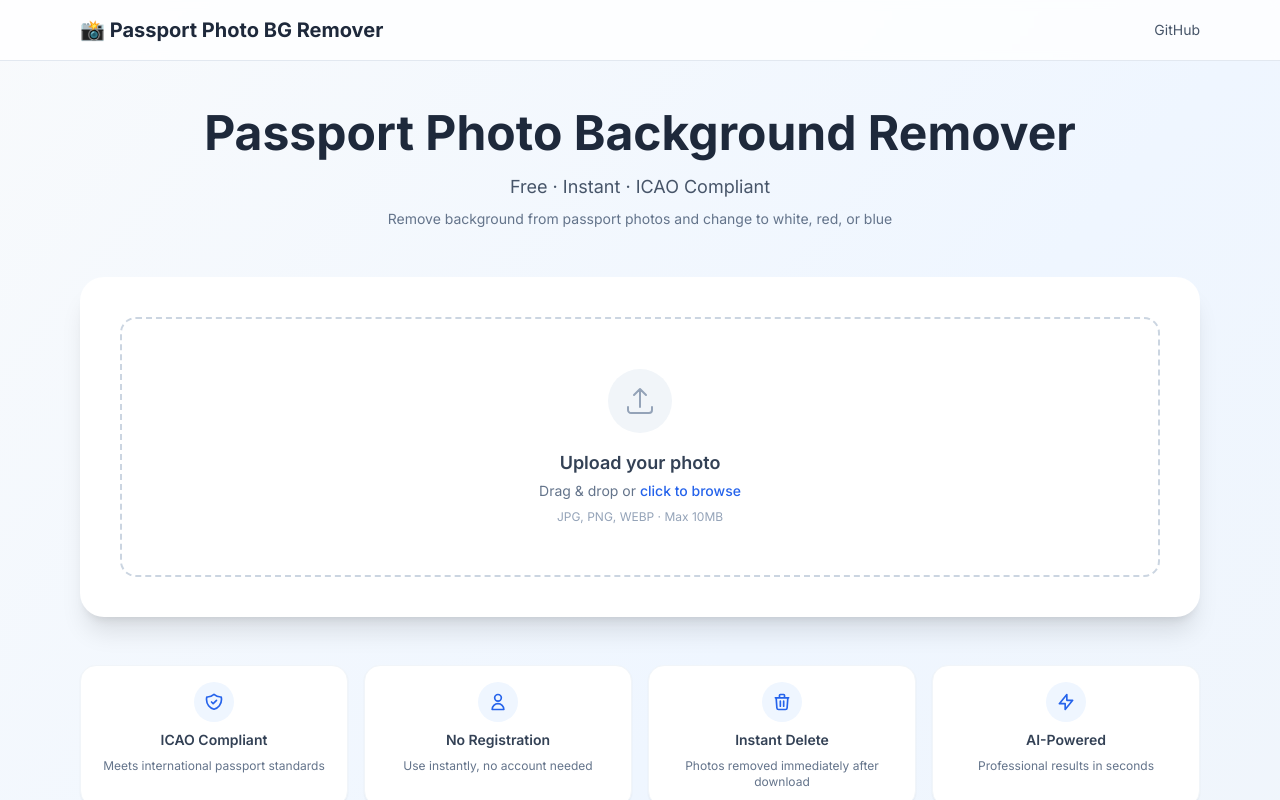
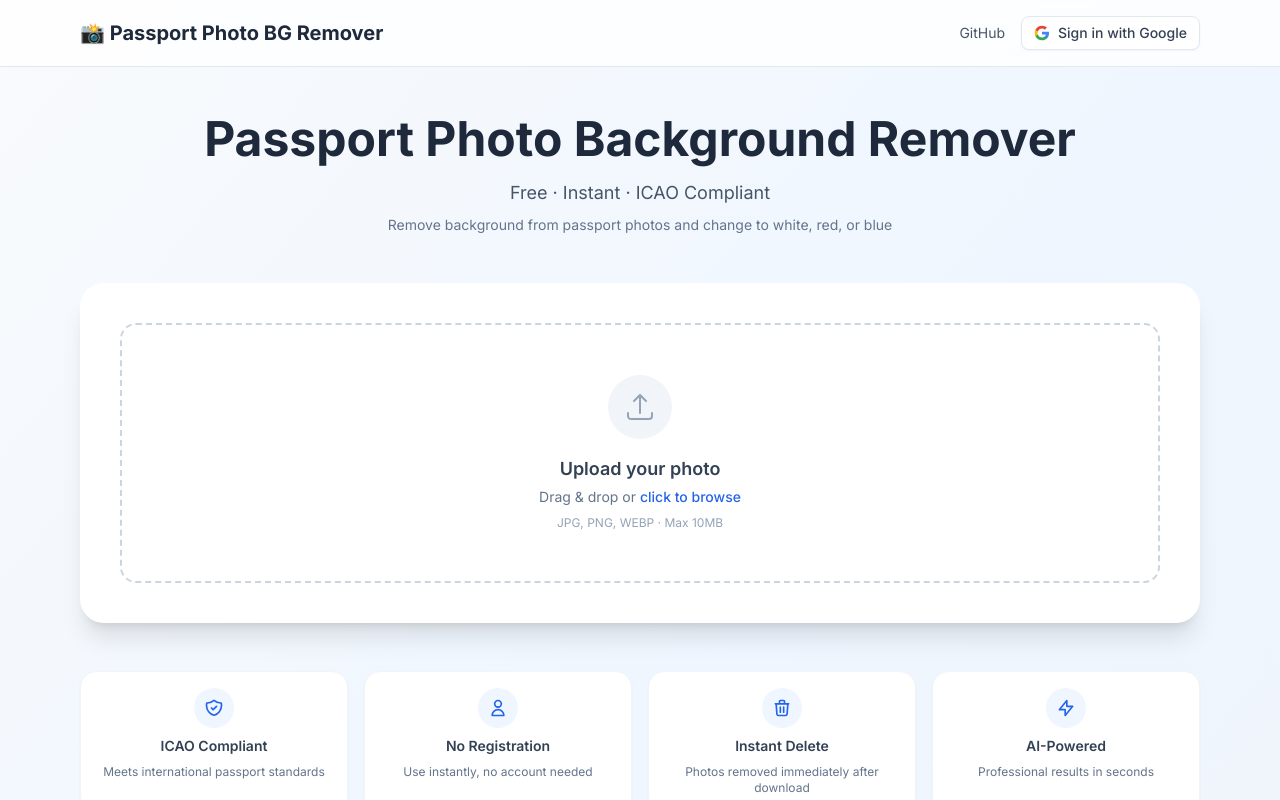
Before and after one commit to Jianyun899/passport-bg-remover, a Next.js app: page / in a window 1280 px wide. Shown: the top 800 px of the page. Built offline with nearby package versions, Linux system fonts and the light colour scheme; no server answers.

Commit message:
feat: add Google OAuth login via NextAuth.js

```diff
--- /dev/null
+++ b/app/api/auth/[...nextauth]/route.ts
@@ -0,0 +1,19 @@
+import NextAuth from "next-auth"
+import GoogleProvider from "next-auth/providers/google"
+
+const handler = NextAuth({
+  providers: [
+    GoogleProvider({
+      clientId: process.env.GOOGLE_CLIENT_ID!,
+      clientSecret: process.env.GOOGLE_CLIENT_SECRET!,
+    }),
+  ],
+  secret: process.env.NEXTAUTH_SECRET,
+  callbacks: {
+    async session({ session }) {
+      return session
+    },
+  },
+})
+
+export { handler as GET, handler as POST }
--- a/app/layout.tsx
+++ b/app/layout.tsx
@@ -1,6 +1,7 @@
 import type { Metadata } from 'next'
 import { Inter } from 'next/font/google'
 import './globals.css'
+import { Providers } from './providers'
 
 const inter = Inter({ subsets: ['latin'] })
 
@@ -20,7 +21,9 @@
 export default function RootLayout({ children }: { children: React.ReactNode }) {
   return (
     <html lang="en">
-      <body className={inter.className}>{children}</body>
+      <body className={inter.className}>
+        <Providers>{children}</Providers>
+      </body>
     </html>
   )
 }
--- a/app/page.tsx
+++ b/app/page.tsx
@@ -9,6 +9,7 @@
 import DownloadButton from '@/components/DownloadButton'
 import TrustBadges from '@/components/TrustBadges'
 import HowItWorks from '@/components/HowItWorks'
+import AuthButton from '@/components/AuthButton'
 
 export default function Home() {
   const [originalFile, setOriginalFile] = useState<File | null>(null)
@@ -67,6 +68,7 @@
       <header className="border-b border-slate-200 bg-white/80 backdrop-blur-sm sticky top-0 z-50">
         <div className="max-w-6xl mx-auto px-4 py-4 flex items-center justify-between">
           <h1 className="text-xl font-bold text-slate-800">📸 Passport Photo BG Remover</h1>
+          <div className="flex items-center gap-4">
             <a
               href="https://github.com/Jianyun899/passport-bg-remover"
               target="_blank"
@@ -75,6 +77,8 @@
             >
               GitHub
             </a>
+            <AuthButton />
+          </div>
         </div>
       </header>
 
--- /dev/null
+++ b/app/providers.tsx
@@ -0,0 +1,7 @@
+'use client'
+
+import { SessionProvider } from 'next-auth/react'
+
+export function Providers({ children }: { children: React.ReactNode }) {
+  return <SessionProvider>{children}</SessionProvider>
+}
--- /dev/null
+++ b/components/AuthButton.tsx
@@ -0,0 +1,61 @@
+'use client'
+
+import { useSession, signIn, signOut } from 'next-auth/react'
+
+export default function AuthButton() {
+  const { data: session, status } = useSession()
+
+  if (status === 'loading') {
+    return (
+      <div className="w-8 h-8 rounded-full bg-slate-200 animate-pulse" />
+    )
+  }
+
+  if (session) {
+    return (
+      <div className="flex items-center gap-2">
+        {session.user?.image && (
+          <img
+            src={session.user.image}
+            alt={session.user.name ?? 'User'}
+            className="w-8 h-8 rounded-full border border-slate-200"
+          />
+        )}
+        <span className="text-sm text-slate-700 hidden sm:block">{session.user?.name}</span>
+        <button
+          onClick={() => signOut()}
+          className="text-sm text-slate-500 hover:text-red-500 transition-colors ml-1"
+        >
+          Sign out
+        </button>
+      </div>
+    )
+  }
+
+  return (
+    <button
+      onClick={() => signIn('google')}
+      className="flex items-center gap-2 px-3 py-1.5 rounded-lg border border-slate-200 bg-white hover:bg-slate-50 text-sm text-slate-700 font-medium transition-colors shadow-sm"
+    >
+      <svg className="w-4 h-4" viewBox="0 0 24 24">
+        <path
+          fill="#4285F4"
+          d="M22.56 12.25c0-.78-.07-1.53-.2-2.25H12v4.26h5.92c-.26 1.37-1.04 2.53-2.21 3.31v2.77h3.57c2.08-1.92 3.28-4.74 3.28-8.09z"
+        />
+        <path
+          fill="#34A853"
+          d="M12 23c2.97 0 5.46-.98 7.28-2.66l-3.57-2.77c-.98.66-2.23 1.06-3.71 1.06-2.86 0-5.29-1.93-6.16-4.53H2.18v2.84C3.99 20.53 7.7 23 12 23z"
+        />
+        <path
+          fill="#FBBC05"
+          d="M5.84 14.09c-.22-.66-.35-1.36-.35-2.09s.13-1.43.35-2.09V7.07H2.18C1.43 8.55 1 10.22 1 12s.43 3.45 1.18 4.93l3.66-2.84z"
+        />
+        <path
+          fill="#EA4335"
+          d="M12 5.38c1.62 0 3.06.56 4.21 1.64l3.15-3.15C17.45 2.09 14.97 1 12 1 7.7 1 3.99 3.47 2.18 7.07l3.66 2.84c.87-2.6 3.3-4.53 6.16-4.53z"
+        />
+      </svg>
+      Sign in with Google
+    </button>
+  )
+}
--- a/package.json
+++ b/package.json
@@ -11,6 +11,7 @@
   "dependencies": {
     "framer-motion": "^11.0.0",
     "next": "14.2.5",
+    "next-auth": "^4.24.13",
     "react": "^18.3.0",
     "react-dom": "^18.3.0"
   },
@@ -18,11 +19,11 @@
     "@types/node": "^20",
     "@types/react": "^18",
     "@types/react-dom": "^18",
+    "autoprefixer": "^10",
     "eslint": "^8",
     "eslint-config-next": "14.2.5",
+    "postcss": "^8",
     "tailwindcss": "^3",
-    "autoprefixer": "^10",
-    "postcss": "^8",
     "typescript": "^5"
   }
 }
```
Also changed, not shown: 1 other file (tests, documents, lock files or other folders). Lines whose indentation alone changed are shown as unchanged.
